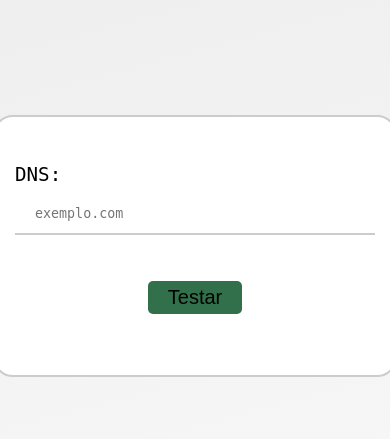
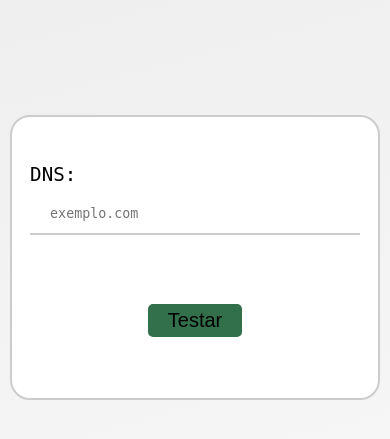
Before and after one commit to Lilomr/DevTools-Sup, a Flask app: page /dns in a window 390 px wide. Shown: the part 84-523 px from the top of the page. Run offline with Flask 3, Linux system fonts and the light colour scheme.

Commit message:
Ajuste responsividade

```diff
--- a/static/css/model-test.css
+++ b/static/css/model-test.css
@@ -32,21 +32,29 @@ body {
     display: none;
 }
 
-.box, .boxResult{
+.box, .boxResult {
     display: block;
     background-color: var(--color-box);
     backdrop-filter: blur(50px);
+    -webkit-backdrop-filter: blur(50px);
     border-radius: 20px;
     border: 2px solid var(--color-box-border);
-    height: max-content;
-    max-height: max-content;
-    min-height: max-content;
-    width: 80%;
-    max-width: max-content;
-    min-width: 400px;
-    justify-items: center;
     margin-top: 15px;
     margin-bottom: 15px;
+    width: 30%;
+    box-sizing: border-box;
+}
+
+@media (max-width: 900px) {
+    .box, .boxResult {
+        width: 60%;
+    }
+}
+
+@media (max-width: 600px) {
+    .box, .boxResult {
+        width: 95%;
+    }
 }
 
 .preStatus{
@@ -56,6 +64,7 @@ body {
 .box form {
     height: 80%;
     width: 90%;
+    margin: 0 auto;
 }
 
 .userRota {
@@ -69,8 +78,11 @@ body {
 }
 
 .box input {
+    display: block;
+    -webkit-appearance: none;
+    appearance: none;
     font-family: var(--font-global-text);
-    text-align: left;
+    align-items: center;
     width: 100%;
     padding: 12px 20px;
     margin: 8px 0;
```
